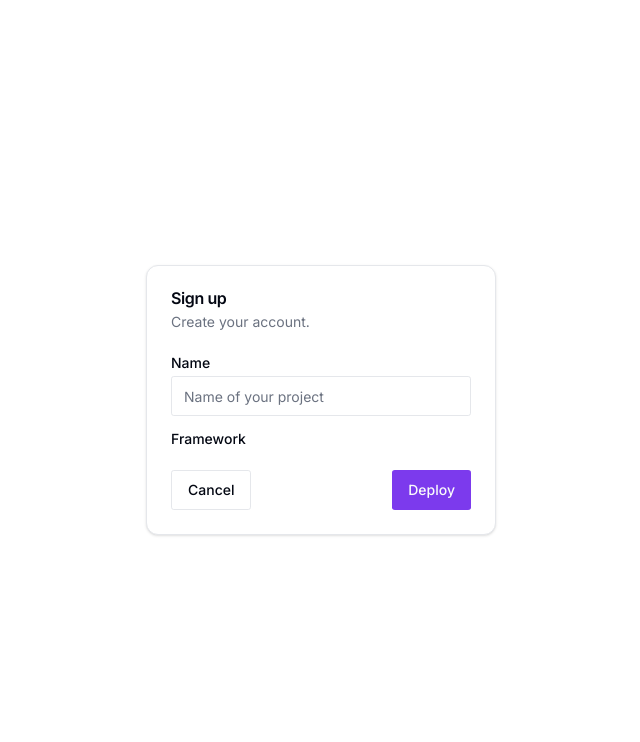
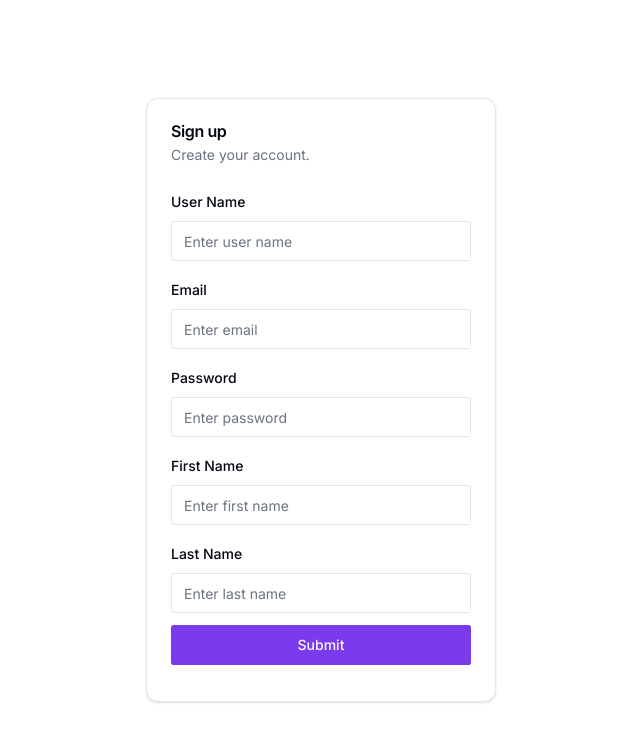
Before and after one commit to npaul2173/exquizite-app, a Next.js app: page /signup in a window 1280 px wide. Shown: the top 742 px of the page, without its empty margins (319-959 px from the left). Built offline with nearby package versions, Linux system fonts and the light colour scheme.

Commit message:
feature: Added form container for sign up

```diff
--- /dev/null
+++ b/src/app/signup/components/formContainer/formView/index.tsx
@@ -0,0 +1,66 @@
+import { FormInputField } from "@/components/formFields/FormInputField";
+import { FormDataTypes } from "../scheme";
+import { useFormContext } from "react-hook-form";
+
+export function FormView() {
+  const { control } = useFormContext<FormDataTypes>(); // retrieve all hook methods
+  return (
+    <div className="grid w-full items-center gap-4">
+      <div className="flex flex-col space-y-1.5">
+        <FormInputField
+          name="userName"
+          control={control}
+          placeHolder="Enter user name"
+          label="User Name"
+        />
+      </div>
+      <div className="flex flex-col space-y-1.5">
+        <FormInputField
+          name="email"
+          control={control}
+          placeHolder="Enter email"
+          label="Email"
+        />
+      </div>
+      <div className="flex flex-col space-y-1.5">
+        <FormInputField
+          name="password"
+          control={control}
+          placeHolder="Enter password"
+          label="Password"
+          type="password"
+        />
+      </div>
+      <div className="flex flex-col space-y-1.5">
+        <FormInputField
+          name="firstName"
+          control={control}
+          placeHolder="Enter first name"
+          label="First Name"
+        />
+      </div>
+      <div className="flex flex-col space-y-1.5">
+        <FormInputField
+          name="lastName"
+          control={control}
+          placeHolder="Enter last name"
+          label="Last Name"
+        />
+      </div>
+      {/* <div className="flex flex-col space-y-1.5">
+        <Label htmlFor="framework">Framework</Label>
+        <Select>
+          <SelectTrigger id="framework">
+            <SelectValue placeholder="Select" />
+          </SelectTrigger>
+          <SelectContent position="popper">
+            <SelectItem value="next">Next.js</SelectItem>
+            <SelectItem value="sveltekit">SvelteKit</SelectItem>
+            <SelectItem value="astro">Astro</SelectItem>
+            <SelectItem value="nuxt">Nuxt.js</SelectItem>
+          </SelectContent>
+        </Select>
+      </div> */}
+    </div>
+  );
+}
--- a/src/app/signup/components/formContainer/index.tsx
+++ b/src/app/signup/components/formContainer/index.tsx
@@ -0,0 +1,41 @@
+"use client";
+import { zodResolver } from "@hookform/resolvers/zod";
+import { useForm } from "react-hook-form";
+import * as z from "zod";
+import { FormSchema } from "./scheme";
+import { Button } from "@/components/ui/button";
+import { Form } from "@/components/ui/form";
+import { FormView } from "./formView";
+
+export function FormContainer() {
+  const formMethods = useForm<z.infer<typeof FormSchema>>({
+    resolver: zodResolver(FormSchema),
+    defaultValues: {
+      userName: "",
+      email: "",
+      password: "",
+      firstName: "",
+      lastName: "",
+      dateOfBirth: new Date(),
+    },
+  });
+
+  const { handleSubmit } = { ...formMethods };
+
+  const onHandleSubmit = async (values: any) => {
+    console.log("submit values", values);
+  };
+
+  return (
+    <Form {...formMethods}>
+      <form onSubmit={handleSubmit(onHandleSubmit)}>
+        <FormView />
+        <div className="h-16 grid grid-cols-1 gap-4 content-center">
+          <Button variant={"default"} type="submit">
+            Submit
+          </Button>
+        </div>
+      </form>
+    </Form>
+  );
+}
--- /dev/null
+++ b/src/app/signup/components/formContainer/scheme.tsx
@@ -0,0 +1,29 @@
+import * as z from "zod";
+
+export const FormSchema = z.object({
+  userName: z.string().min(1, { message: "User Name is required" }),
+  email: z.string().email(),
+  password: z
+    .string()
+    .min(8, { message: "Password must be 8 characters or more" })
+    .refine(
+      (password) =>
+        /^(?=.*[a-z])(?=.*[A-Z])(?=.*[@$!%*?&])[A-Za-z\d@$!%*?&]*$/.test(
+          password
+        ),
+      {
+        message:
+          "Password must contain at least one lowercase letter, one uppercase letter, and one special character",
+      }
+    ),
+  firstName: z.string().min(1, { message: "First name is required" }),
+  lastName: z.string().min(1, { message: "Last name is required" }),
+  dateOfBirth: z.date().refine(
+    (dob) => {
+      const currentDate = new Date();
+      return dob <= currentDate;
+    },
+    { message: "Date of birth cannot be in future" }
+  ),
+});
+export type FormDataTypes = z.infer<typeof FormSchema>;
--- a/src/app/signup/page.tsx
+++ b/src/app/signup/page.tsx
@@ -11,13 +11,14 @@ import {
 } from "@/components/ui/card";
 import { Input } from "@/components/ui/input";
 import { Label } from "@/components/ui/label";
-// import {
-//   Select,
-//   SelectContent,
-//   SelectItem,
-//   SelectTrigger,
-//   SelectValue,
-// } from "@/components/ui/select";
+import {
+  Select,
+  SelectContent,
+  SelectItem,
+  SelectTrigger,
+  SelectValue,
+} from "@/components/ui/select";
+import { FormContainer } from "./components/formContainer";
 
 export default function CardWithForm() {
   return (
@@ -28,33 +29,8 @@ export default function CardWithForm() {
           <CardDescription>Create your account.</CardDescription>
         </CardHeader>
         <CardContent>
-          <form>
-            <div className="grid w-full items-center gap-4">
-              <div className="flex flex-col space-y-1.5">
-                <Label htmlFor="name">Name</Label>
-                <Input id="name" placeholder="Name of your project" />
-              </div>
-              <div className="flex flex-col space-y-1.5">
-                <Label htmlFor="framework">Framework</Label>
-                {/* <Select>
-                <SelectTrigger id="framework">
-                  <SelectValue placeholder="Select" />
-                </SelectTrigger>
-                <SelectContent position="popper">
-                  <SelectItem value="next">Next.js</SelectItem>
-                  <SelectItem value="sveltekit">SvelteKit</SelectItem>
-                  <SelectItem value="astro">Astro</SelectItem>
-                  <SelectItem value="nuxt">Nuxt.js</SelectItem>
-                </SelectContent>
-              </Select> */}
-              </div>
-            </div>
-          </form>
+          <FormContainer />
         </CardContent>
-        <CardFooter className="flex justify-between">
-          <Button variant="outline">Cancel</Button>
-          <Button>Deploy</Button>
-        </CardFooter>
       </Card>
     </div>
   );
--- a/src/components/formFields/FormInputField/index.tsx
+++ b/src/components/formFields/FormInputField/index.tsx
@@ -14,6 +14,7 @@ type FormInputFieldProps = {
   control: any;
   placeHolder?: string;
   label?: string;
+  type?: string;
 };
 
 export const FormInputField: React.FC<FormInputFieldProps> = ({
@@ -21,6 +22,7 @@ export const FormInputField: React.FC<FormInputFieldProps> = ({
   control,
   label,
   placeHolder,
+  type,
 }) => {
   return (
     <FormField
@@ -31,7 +33,12 @@ export const FormInputField: React.FC<FormInputFieldProps> = ({
           <FormItem>
             <FormLabel>{label}</FormLabel>
             <FormControl>
-              <Input placeholder={placeHolder} {...field} value={field.value} />
+              <Input
+                placeholder={placeHolder}
+                {...field}
+                value={field.value}
+                type={type}
+              />
             </FormControl>
             <FormMessage />
           </FormItem>
```
Also changed, not shown: src/components/ui/form.tsx (+47 -46 lines), src/components/ui/select.tsx (+33 -35 lines).
